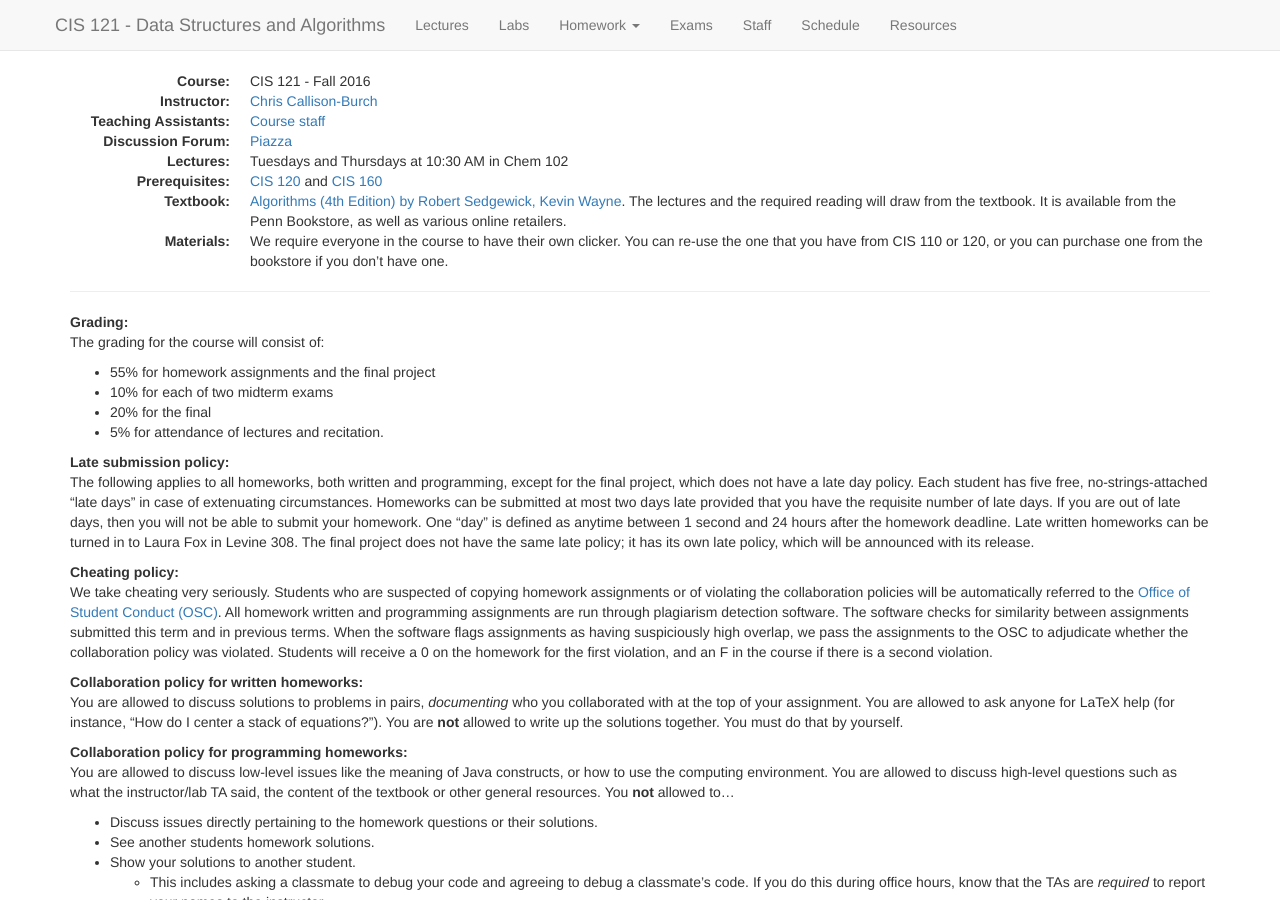
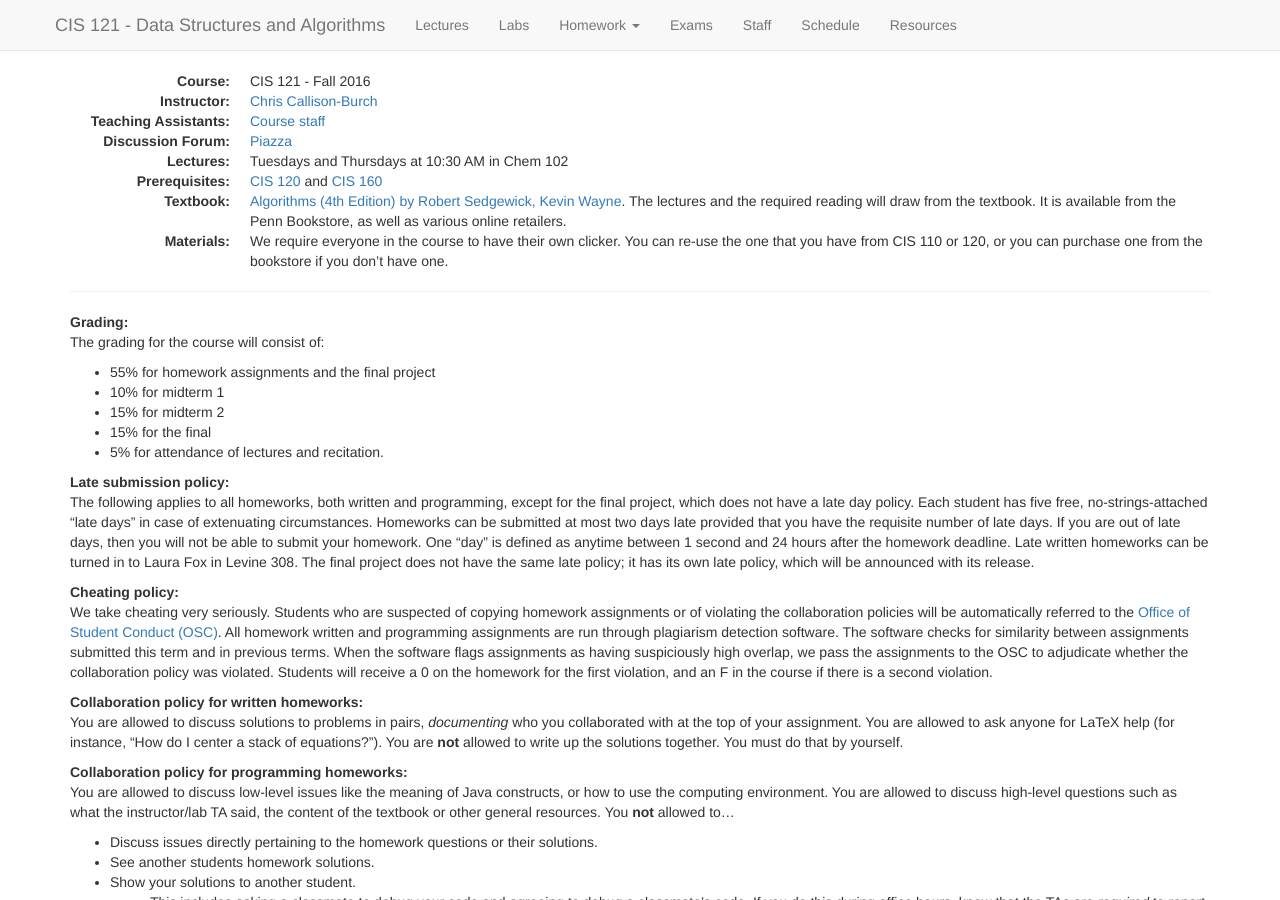
Before and after one commit to vikramkh/course-website-16fa, a Jekyll site: the page built from index.md, in a window 1280 px wide and 900 px high. Built offline with Jekyll 4.4.1, drawn with Linux system fonts in a browser that asks for light colours; nearby versions of some CDN libraries.

Commit message:
Updated grading

```diff
--- a/index.md
+++ b/index.md
@@ -37,8 +37,9 @@ Grading:
 : The grading for the course will consist of:
 
     * 55% for homework assignments and the final project
-    * 10% for each of two midterm exams
-    * 20% for the final
+    * 10% for midterm 1
+    * 15% for midterm 2
+    * 15% for the final
     * 5% for attendance of lectures and recitation.
 
 
```
